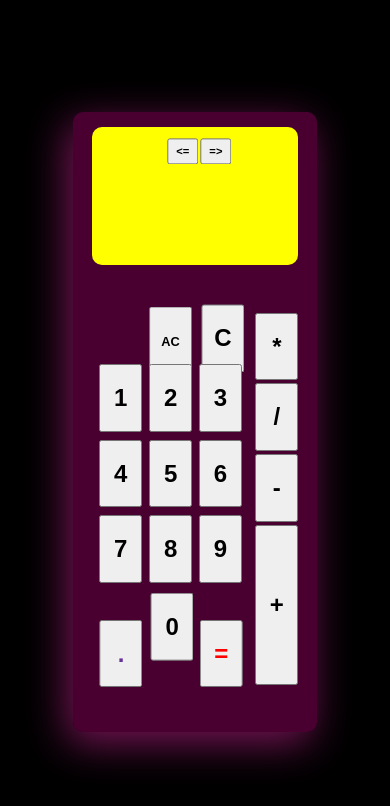
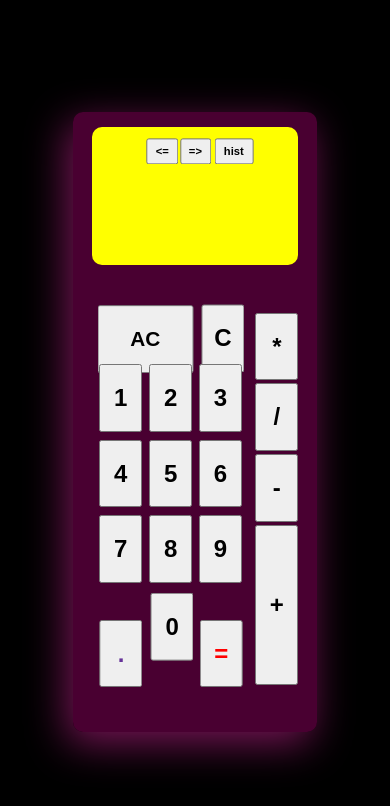
Before and after one commit to AKaushik2710/Calculator, a React (Vite) app: page / in a window 390 px wide. Shown: the top 806 px of the page. Built offline with nearby package versions, Linux system fonts and the light colour scheme.

Commit message:
Design for mobile done

```diff
--- a/src/App.css
+++ b/src/App.css
@@ -116,8 +116,9 @@ button{
 
 #opr_set_10{
   position: absolute;
-  transform: translate(-107%, -608%);
-  font-size: 0.8rem;
+  transform: translate(-102%, -610%);
+  font-size: 1.3rem;
+  width: 24.5dvw;
   text-align: center;
 }
 
@@ -132,5 +133,24 @@ button{
   height: 3dvh;
   font-size: 0.7rem;
   text-align: center;
+}
 
+#hist{
+  transform: translate(17%, 440%);
+  width: 10dvw;
+  height: 3dvh;
+  font-size: 0.7rem;
+  text-align: center;
 }
+
+.history{
+  position: absolute;
+  height: 52dvh;
+  width: 63dvw;
+  top: 24dvh;
+  border-radius: 0 0 10px 10px;
+  background-color: rgb(255, 240, 25);
+  color: rgba(105, 1, 70, 0.702);
+  font-weight: 900;
+  overflow-y: scroll;
+}
--- a/src/App.jsx
+++ b/src/App.jsx
@@ -20,6 +20,8 @@ function App() {
 
   // Result State
   const [result, setResult] = useState(initialResult);
+
+  const [history, setHistory] = useState(false);
 
   // State to Determine whether click is after result
   const [afterCalc, setAfterResult] = useState(false);
@@ -107,11 +109,9 @@ function App() {
     <Div cn="msc-function">
       <Button onClick={handleChange} id={"back"} egRef={myRef}>{"<="}</Button>
       <Button onClick={handleChange} id={"for"} egRef={myRef}>{"=>"}</Button>
-      <ul className='history'>{result.history.map(x=><li key={x} onClick={()=>{
-        myRef.current.value = x;
-        handleState(false);
-      }}>{x}</li>)}</ul>
+      <button onClick={()=> setHistory(!history)} id={"hist"}>{"hist"}</button>
     </Div>
+    {history ? <Div cn="history">{result.history.map((val, index) => <p key={index}>{val}</p>)}</Div> : null}
   </Div>
   </>
 }
--- a/src/Components/Buttons.jsx
+++ b/src/Components/Buttons.jsx
@@ -45,7 +45,6 @@ handleInput: Not used
             let current = egRef.current ? egRef.current.value : ''; // getting current input for non-input operations
             switch (e.target.value){
                 case "=":
-
                     try {
                         const result = current ? eval(current) : 0;
                         if(result % 1 !== 0){
```
